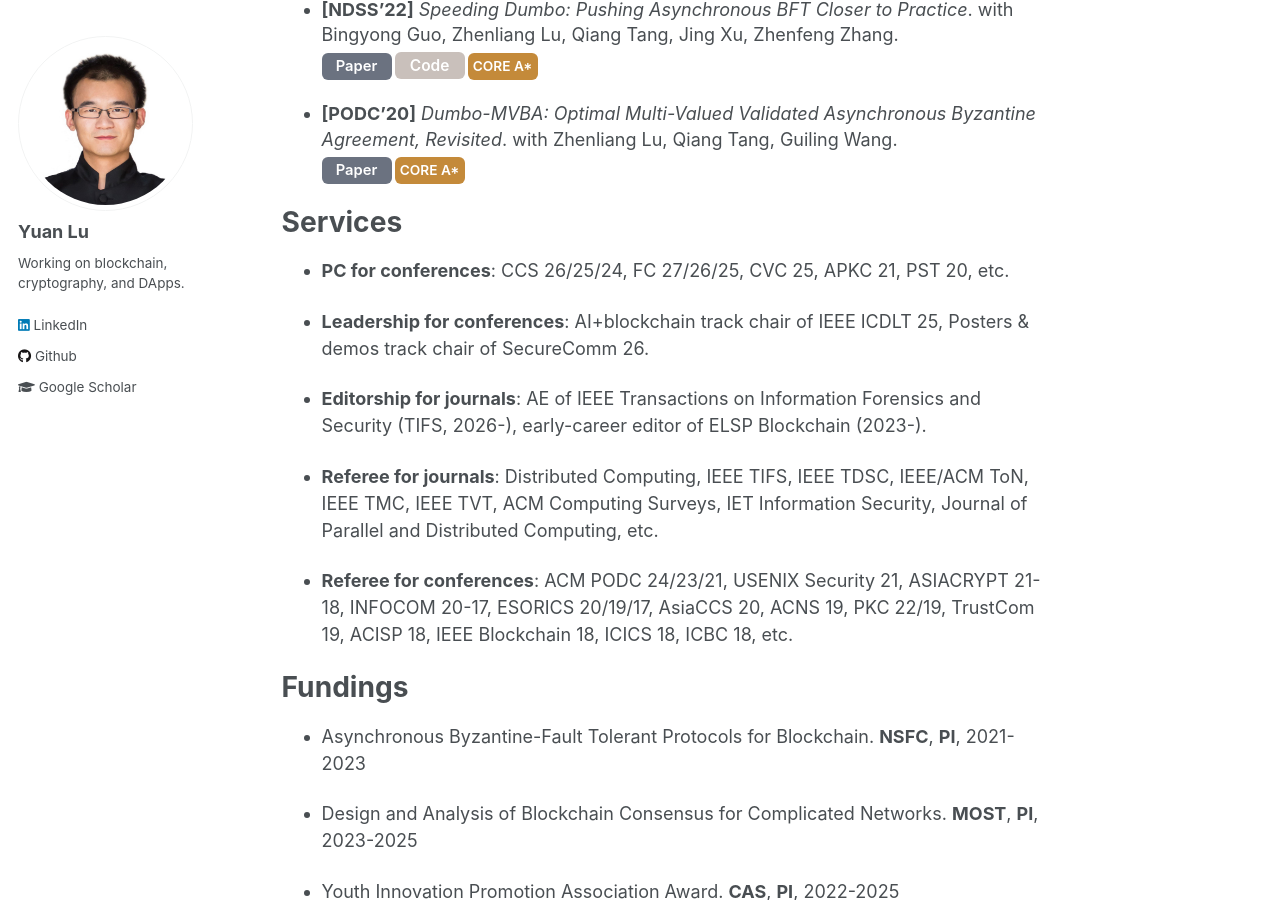
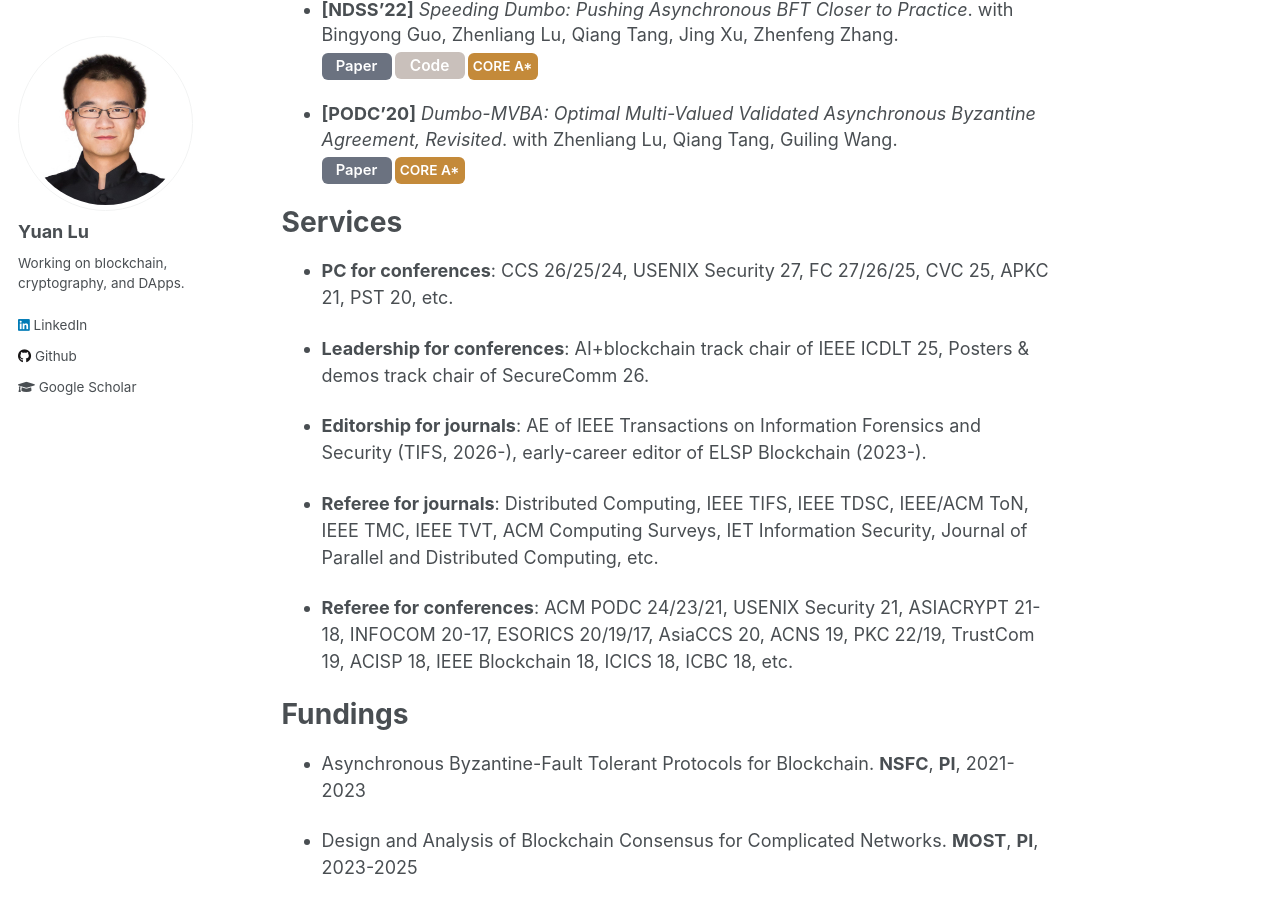
Before and after one commit to yylluu/yylluu.github.io, a Jekyll site: the page built from _pages/about.md, in a window 1280 px wide and 900 px high, scrolled down 1445 px. Built offline with Jekyll 4.4.1, drawn with Linux system fonts in a browser that asks for light colours.

Commit message:
Update about.md

```diff
--- a/_pages/about.md
+++ b/_pages/about.md
@@ -143,7 +143,7 @@
 Services
 ======
 
-- **PC for conferences**: CCS 26/25/24, FC 27/26/25, CVC 25, APKC 21, PST 20, etc.
+- **PC for conferences**: CCS 26/25/24, USENIX Security 27, FC 27/26/25, CVC 25, APKC 21, PST 20, etc.
 
 - **Leadership for conferences**: AI+blockchain track chair of IEEE ICDLT 25, Posters & demos track chair of SecureComm 26.
 
```
